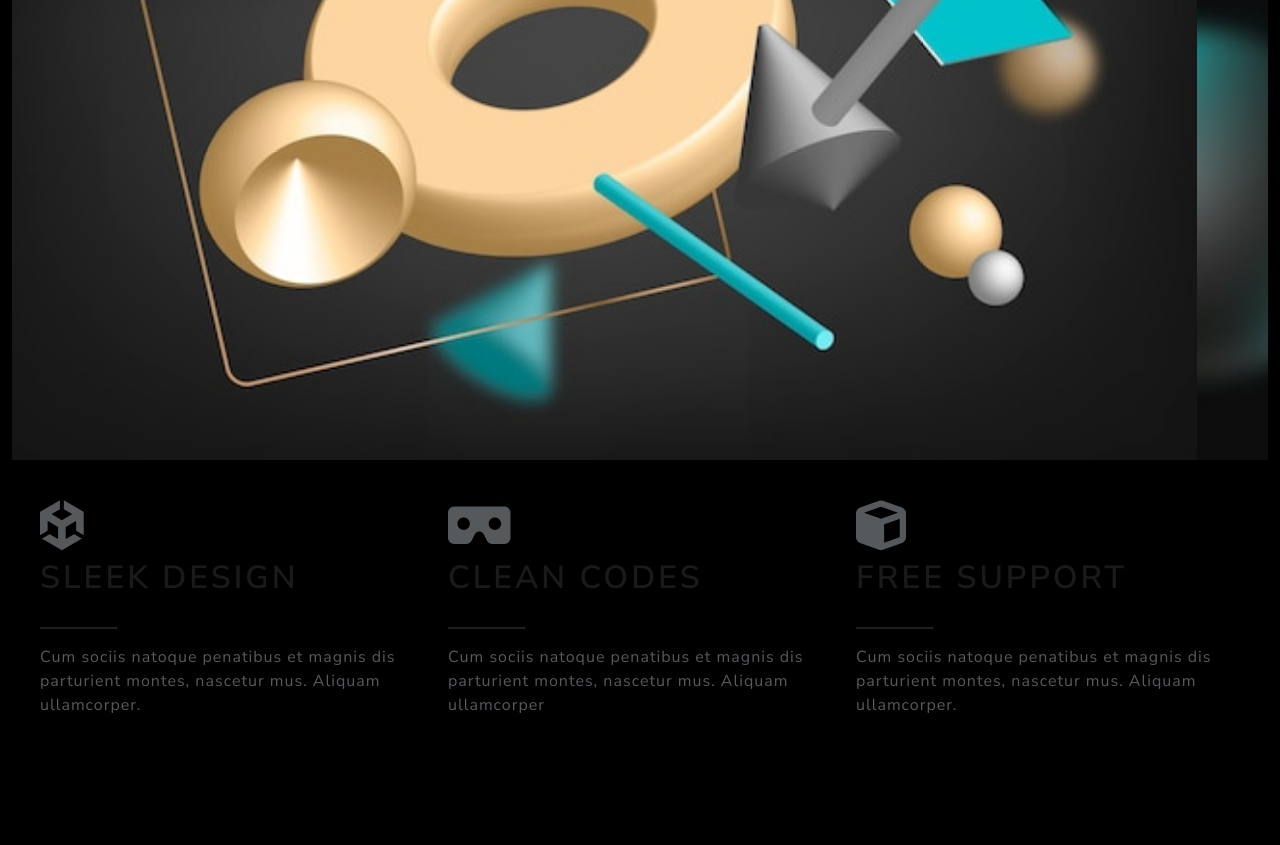
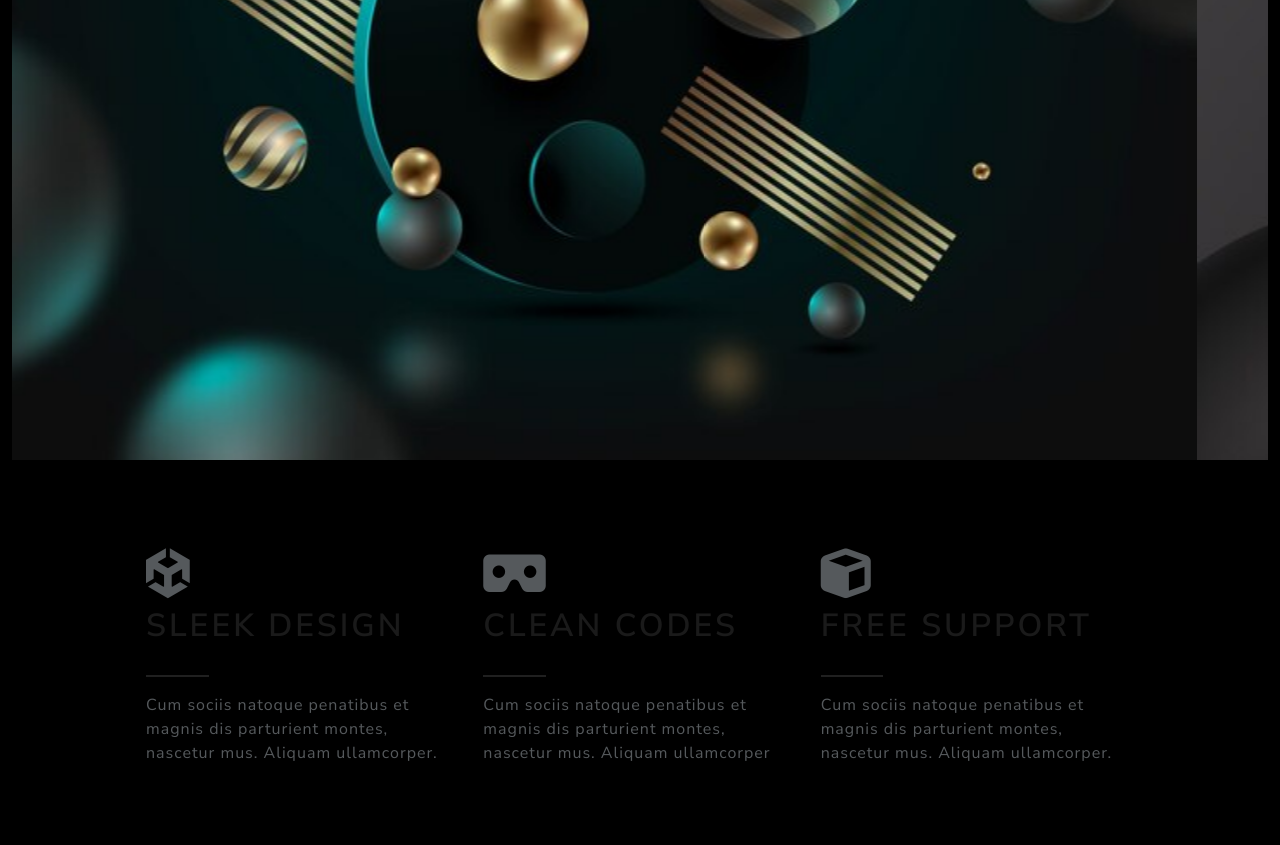
Before and after one commit to TheRedbin/learning_activity_2, a plain HTML site: page docs/index.html in a window 1280 px wide. Shown: the part 340-1185 px from the top of the page. Before the commit the page ends 1089 px from the top, so only its background shows below. Drawn offline with nearby package versions, Linux system fonts and the light colour scheme.

Commit message:
Add docs

```diff
--- a/index.html
+++ b/docs/index.html
@@ -49,11 +49,8 @@
 
 		<div id="carouselExampleSlidesOnly" class="carousel slide " data-bs-ride="carousel">
 			<div class="carousel-inner ">
+
 				<div class="carousel-item active">
-					<div class="container" id="img1">
-					</div>
-				</div>
-				<div class="carousel-item">
 					<div class="container" id="img2"> </div>
 				</div>
 				<div class="carousel-item">
@@ -62,6 +59,7 @@
 			</div>
 		</div>
 
+		<div class="container p-5">
 			<div class="row text-start m-3">
 
 				<div class="col-12 col-md-4 mt-4">
@@ -84,6 +82,8 @@
 					<p>Cum sociis natoque penatibus et magnis dis parturient montes, nascetur mus. Aliquam ullamcorper.</p>
 				</div>
 			</div>
+		</div>
+
 
 
 		<footer>
```
Also changed, not shown: docs/about_us.html (renamed from about_us.html), docs/assets/933 [Convertido]-01.png (renamed from assets/933 [Convertido]-01.png), docs/assets/img (1).jpg (renamed from assets/img (1).jpg), docs/assets/img (2).jpg (renamed from assets/img (2).jpg), docs/assets/img (3).jpg (renamed from assets/img (3).jpg), docs/assets/img2.gif (renamed from assets/img2.gif), docs/assets/img3.gif (renamed from assets/img3.gif), docs/assets/th1.jpg (renamed from assets/th1.jpg), docs/assets/th2.jpg (renamed from assets/th2.jpg), docs/assets/th3.jpg (renamed from assets/th3.jpg), docs/assets/th4.jpg (renamed from assets/th4.jpg), docs/css/bootstrap.min.css (renamed from css/bootstrap.min.css), docs/css/style.css (renamed from css/style.css), docs/gallery.html (renamed from gallery.html), 1 more files, 1 other file. Lines whose indentation alone changed are shown as unchanged.
